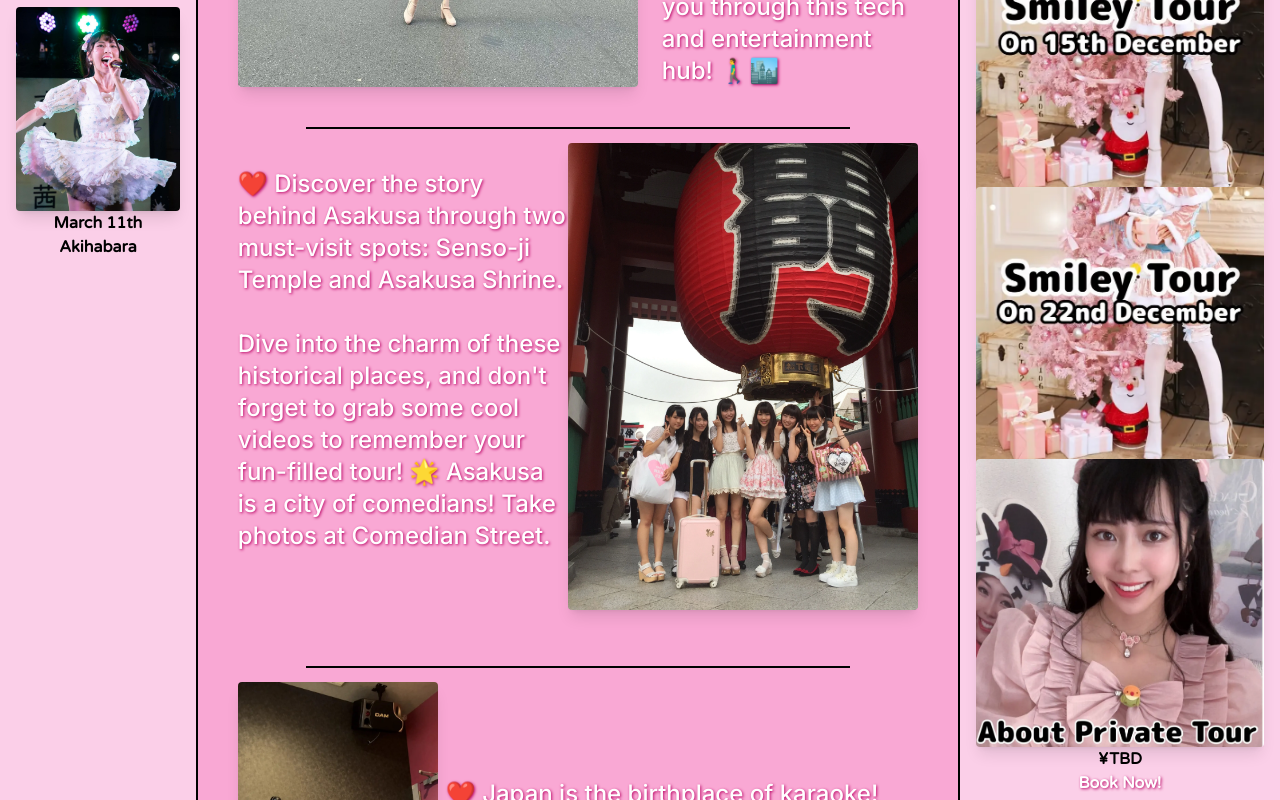
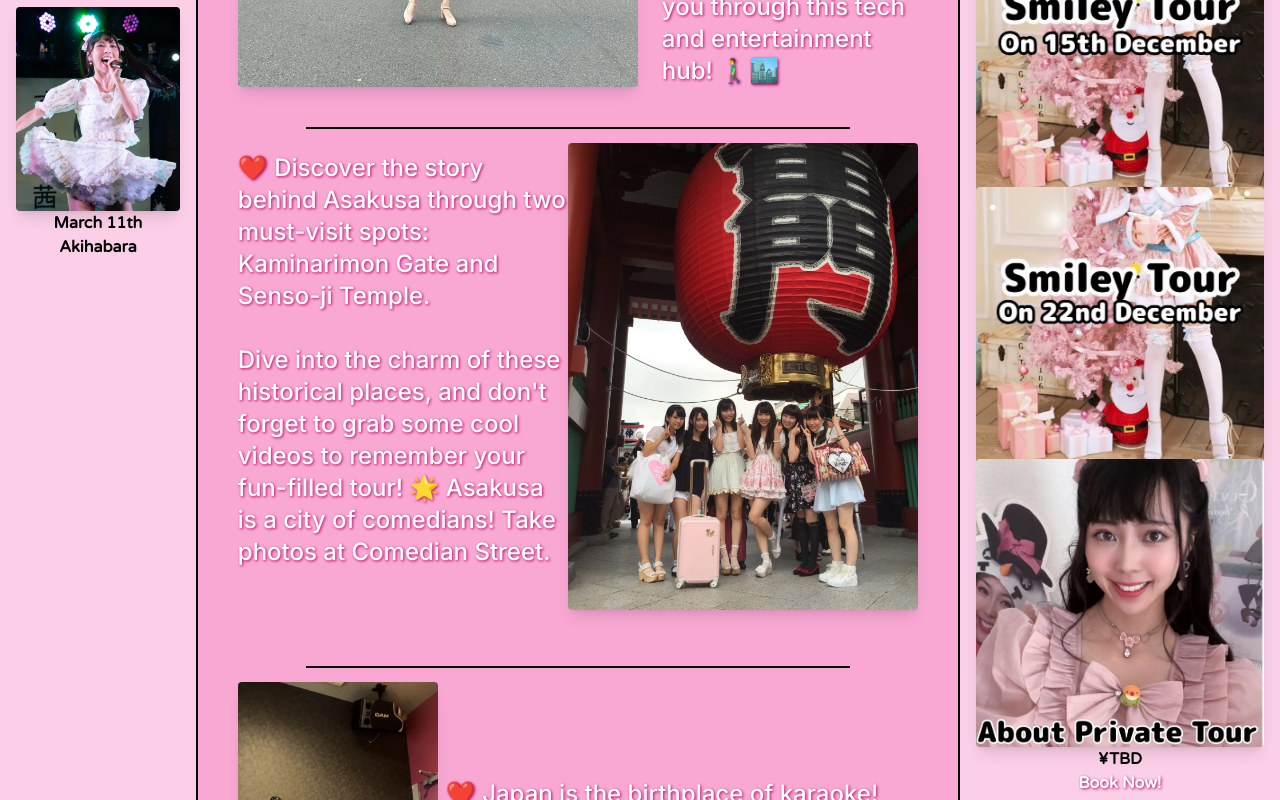
Before and after one commit to brandonrainey/smiley-tours, a Next.js app: page / in a window 1280 px wide. Shown: the part 651-1451 px from the top of the page. Built offline with nearby package versions, Linux system fonts and the light colour scheme.

Commit message:
small text change

```diff
--- a/components/MainContent.tsx
+++ b/components/MainContent.tsx
@@ -34,8 +34,8 @@ export default function MainContent() {
         <div className="flex flex-col items-center">
           <div className="py-4 flex flex-row short-border max-w-[1000px]">
             <p className="text-white text-2xl textShadow font-medium my-auto">
-              ❤️ Discover the story behind Asakusa through two must-visit spots:
-              Senso-ji Temple and Asakusa Shrine.
+              ❤️ Discover the story behind Asakusa through two must-visit spots: Kaminarimon Gate and
+              Senso-ji Temple.
               <br />
               <br />
               Dive into the charm of these historical places, and don&apos;t
```
